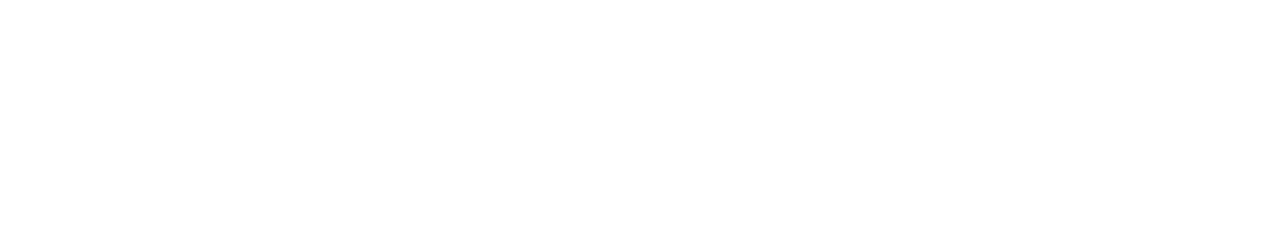
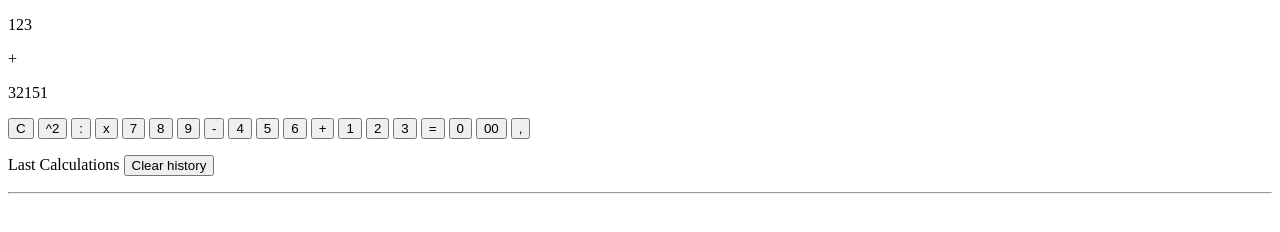
Before and after one commit to Arcadius94/Calculator, a plain HTML site: page index.html in a window 1280 px wide. Drawn offline with Linux system fonts and the light colour scheme.

Commit message:
all index

```diff
--- a/index.html
+++ b/index.html
@@ -11,13 +11,40 @@
     <div class="calc">
       <div class="display">
         <div class="previousNumber">
-          <p></p>
-          <span class="mathSign"></span>
+          <p>123</p>
+          <span class="mathSign">+</span>
         </div>
-        <p class="currentNumber"></p>
+        <p class="currentNumber">32151</p>
       </div>
     </div>
-
+    <div class="panel">
+      <button class="clear">C</button>
+      <button class="operator">^2</button>
+      <button class="operator">:</button>
+      <button class="operator">x</button>
+      <button class="number">7</button>
+      <button class="operator">8</button>
+      <button class="operator">9</button>
+      <button class="operator">-</button>
+      <button class="operator">4</button>
+      <button class="operator">5</button>
+      <button class="operator">6</button>
+      <button class="operator">+</button>
+      <button class="operator">1</button>
+      <button class="operator">2</button>
+      <button class="operator">3</button>
+      <button class="operator">=</button>
+      <button class="operator">0</button>
+      <button class="operator">00</button>
+      <button class="operator">,</button>
+    </div>
+    <div class="calcHistory">
+      <p class="history_titles">
+        Last Calculations <button class="history-btn">Clear history</button>
+      </p>
+      <hr />
+      <ul class="history"></ul>
+    </div>
     <script src="main.js"></script>
   </body>
 </html>
```
